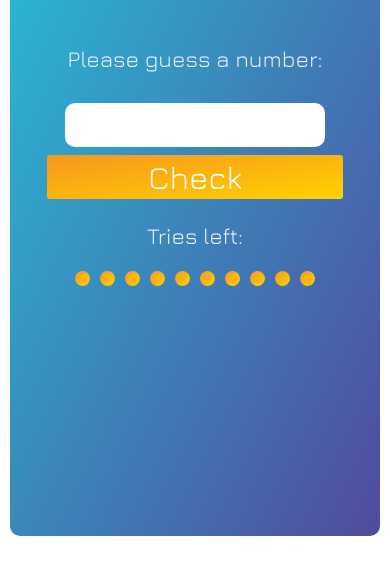
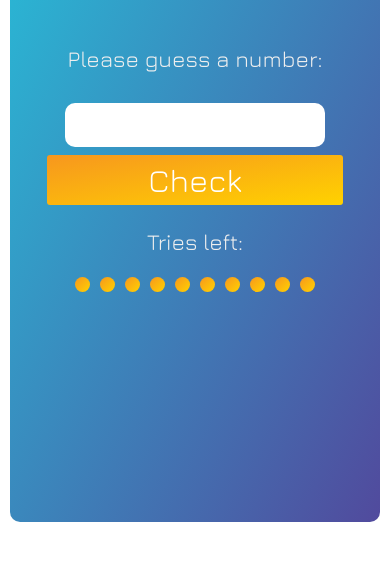
Before and after one commit to avollrath/Guess-Number-Game, a plain HTML site: page index.html in a window 390 px wide. Shown: the part 232-806 px from the top of the page. Drawn offline with nearby package versions, Linux system fonts and the light colour scheme; a web font is replaced by a local one.

Commit message:
fixed mobile view

```diff
--- a/css/style.css
+++ b/css/style.css
@@ -166,8 +166,9 @@ button:hover {
 
 
     width: 95vw;
-    height: 90vh;
+    height: 90%;
     margin: 1vh auto;
+    min-height: 550px;
     }
 
 button {
@@ -196,6 +197,7 @@ font-size: 1.4rem;
 
 .game > .guessSubmit {
     width: 80%;
+    min-height: 50px;
 
 }
 
```
